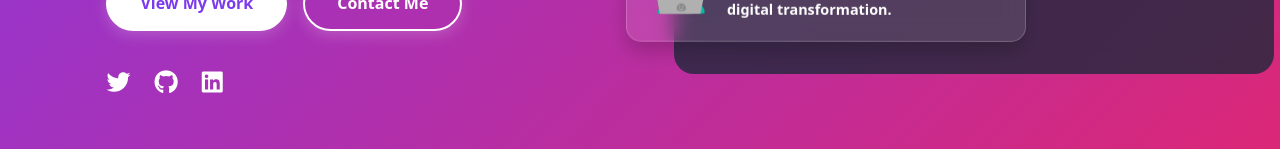
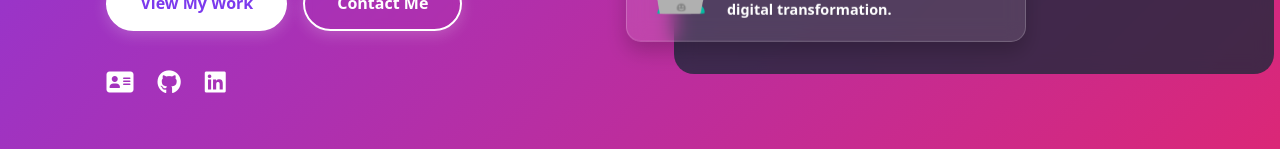
Before and after one commit to sudhirke/learn-react, a React (Vite) app: page / in a window 1280 px wide. Shown: the part 651-800 px from the top of the page. Built offline with nearby package versions, Linux system fonts and the light colour scheme.

Commit message:
Remove build errors for deployment.

```diff
--- a/package.json
+++ b/package.json
@@ -22,6 +22,7 @@
     "@eslint/js": "^9.33.0",
     "@types/react": "^19.1.10",
     "@types/react-dom": "^19.1.7",
+    "@types/react-syntax-highlighter": "^15.5.13",
     "@vitejs/plugin-react": "^5.0.0",
     "eslint": "^9.33.0",
     "eslint-plugin-react-hooks": "^5.2.0",
--- a/src/components/Hero.tsx
+++ b/src/components/Hero.tsx
@@ -73,11 +73,11 @@ const Hero = () => {
 
           <motion.div className="social-links" variants={staggerContainer}>
             <motion.a
-              href="https://github.com/sudhirke"
+              href="https://www.upwork.com/freelancers/~01590133a4867e8e5b?viewMode=1"
               target="_blank"
               rel="noopener noreferrer"
             >
-              <i className="fa-brands fa-twitter"></i>
+              <i className="fa-solid fa-address-card"></i>
             </motion.a>
             <motion.a
               href="https://github.com/sudhirke"
@@ -113,7 +113,7 @@ const Hero = () => {
                 padding: "2rem",
                 background: "rgba(30, 41, 59, 0.8)",
                 backdropFilter: "blur(10px)",
-                marginBotton: "20px",
+                marginBottom: "20px",
               }}
             >
               {`const aboutMe:DeveoperProfile = {
```
Also changed, not shown: public/upw.svg (added), 1 other file (tests, documents, lock files or other folders).
